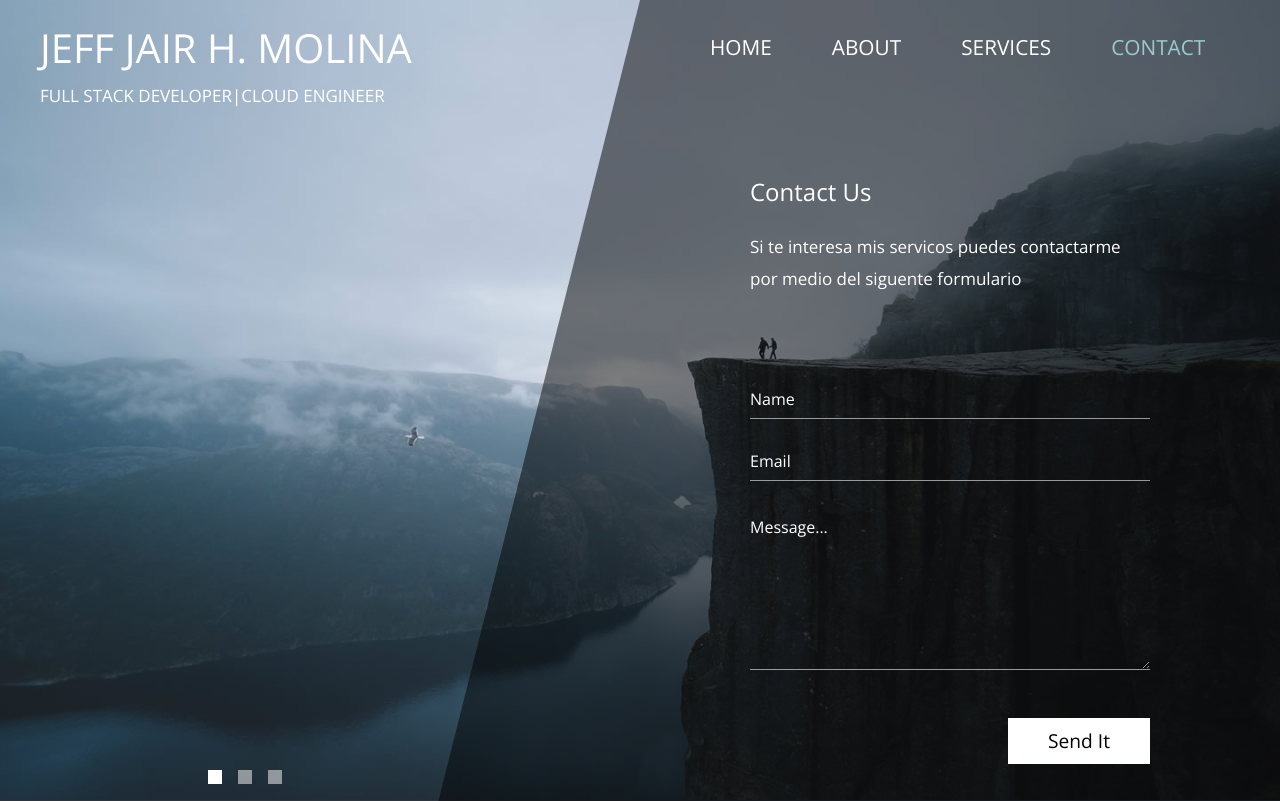
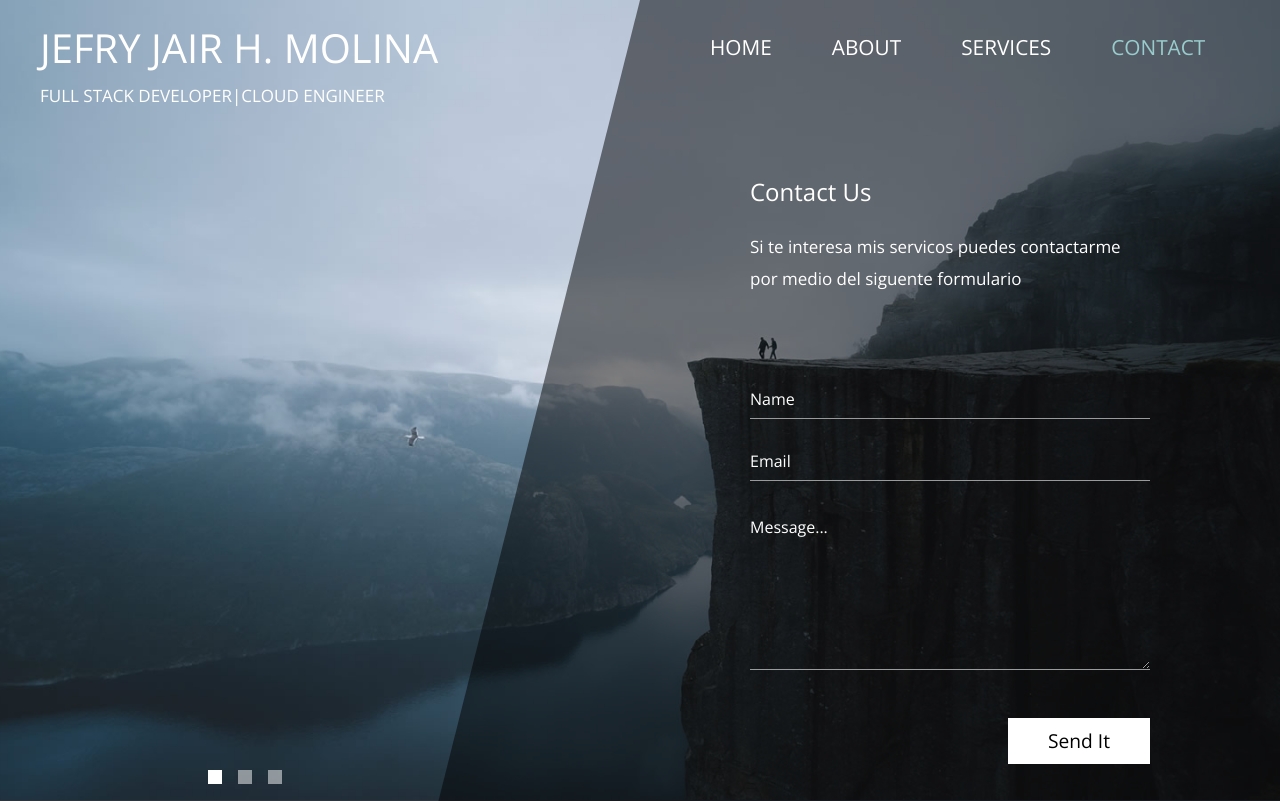
Before and after one commit to Jeffmcklain/Proyecto-Desarrollo-Componentes-Web, a plain HTML site: page contact.html in a window 1280 px wide. Shown: the top 801 px of the page. Drawn offline with nearby package versions, Linux system fonts and the light colour scheme.

Commit message:
Update contact.html

```diff
--- a/contact.html
+++ b/contact.html
@@ -26,7 +26,7 @@ https://templatemo.com/tm-550-diagoona
                     <div class="tm-site-header media">
                         <i class=""></i>
                         <div class="media-body">
-                            <h1 class="tm-sitename text-uppercase">JEFF JAIR H. MOLINA</h1>
+                            <h1 class="tm-sitename text-uppercase">JEFRY JAIR H. MOLINA</h1>
                             <p class="tm-slogon">FULL STACK DEVELOPER|CLOUD ENGINEER</p>
                         </div>
                     </div>
@@ -126,4 +126,5 @@ https://templatemo.com/tm-550-diagoona
     <script src="js/jquery.backstretch.min.js"></script>
     <script src="js/templatemo-script.js"></script>
 </body>
+
 </html>
```
